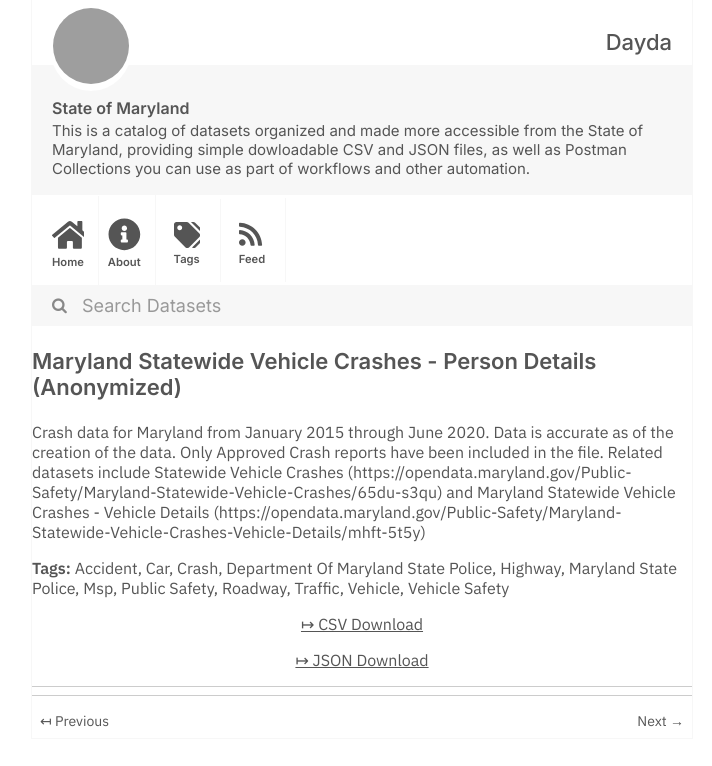
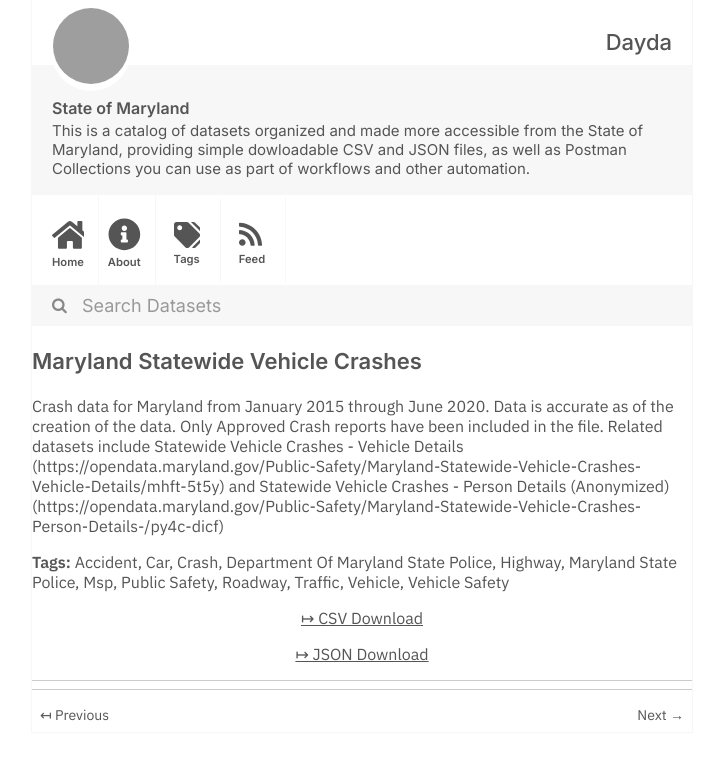
Before and after one commit to dayda-entities/state-of-maryland, a Jekyll site: the page built from _posts/2020-11-10-maryland-statewide-vehicle-cra.md, in a window 1280 px wide, cut to the strip 0-766 px from the top of the page. Shown: the whole strip, without its empty margins (278-990 px from the left). Built offline with Jekyll 4.4.1, drawn with Linux system fonts in a browser that asks for light colours; grey boxes are pictures that could not be loaded.

Commit message:
Publish Data

```diff
--- a/_posts/2020-11-10-maryland-statewide-vehicle-cra.md
+++ b/_posts/2020-11-10-maryland-statewide-vehicle-cra.md
@@ -19,10 +19,10 @@ tags:
   - Vehicle Safety
 groups:
   - Local Government
-csv_url: 'https://opendata.maryland.gov/api/views/py4c-dicf/rows.csv?accessType=DOWNLOAD'
+csv_url: 'https://opendata.maryland.gov/api/views/65du-s3qu/rows.csv?accessType=DOWNLOAD'
 json_url: >-
-  https://opendata.maryland.gov/api/views/py4c-dicf/rows.json?accessType=DOWNLOAD
+  https://opendata.maryland.gov/api/views/65du-s3qu/rows.json?accessType=DOWNLOAD
 layout: post
 
 ---
-Crash data for Maryland from January 2015 through June 2020. Data is accurate as of the creation of the data. Only Approved Crash reports have been included in the file. Related datasets include Statewide Vehicle Crashes (https://opendata.maryland.gov/Public-Safety/Maryland-Statewide-Vehicle-Crashes/65du-s3qu) and Maryland Statewide Vehicle Crashes - Vehicle Details (https://opendata.maryland.gov/Public-Safety/Maryland-Statewide-Vehicle-Crashes-Vehicle-Details/mhft-5t5y)
+Crash data for Maryland from January 2015 through June 2020. Data is accurate as of the creation of the data. Only Approved Crash reports have been included in the file. Related datasets include Statewide Vehicle Crashes - Vehicle Details (https://opendata.maryland.gov/Public-Safety/Maryland-Statewide-Vehicle-Crashes-Vehicle-Details/mhft-5t5y) and Statewide Vehicle Crashes - Person Details (Anonymized) (https://opendata.maryland.gov/Public-Safety/Maryland-Statewide-Vehicle-Crashes-Person-Details-/py4c-dicf)
```
Also changed, not shown: other parts of _posts/2020-11-10-maryland-statewide-vehicle-cra.md (+3 -3 lines).
